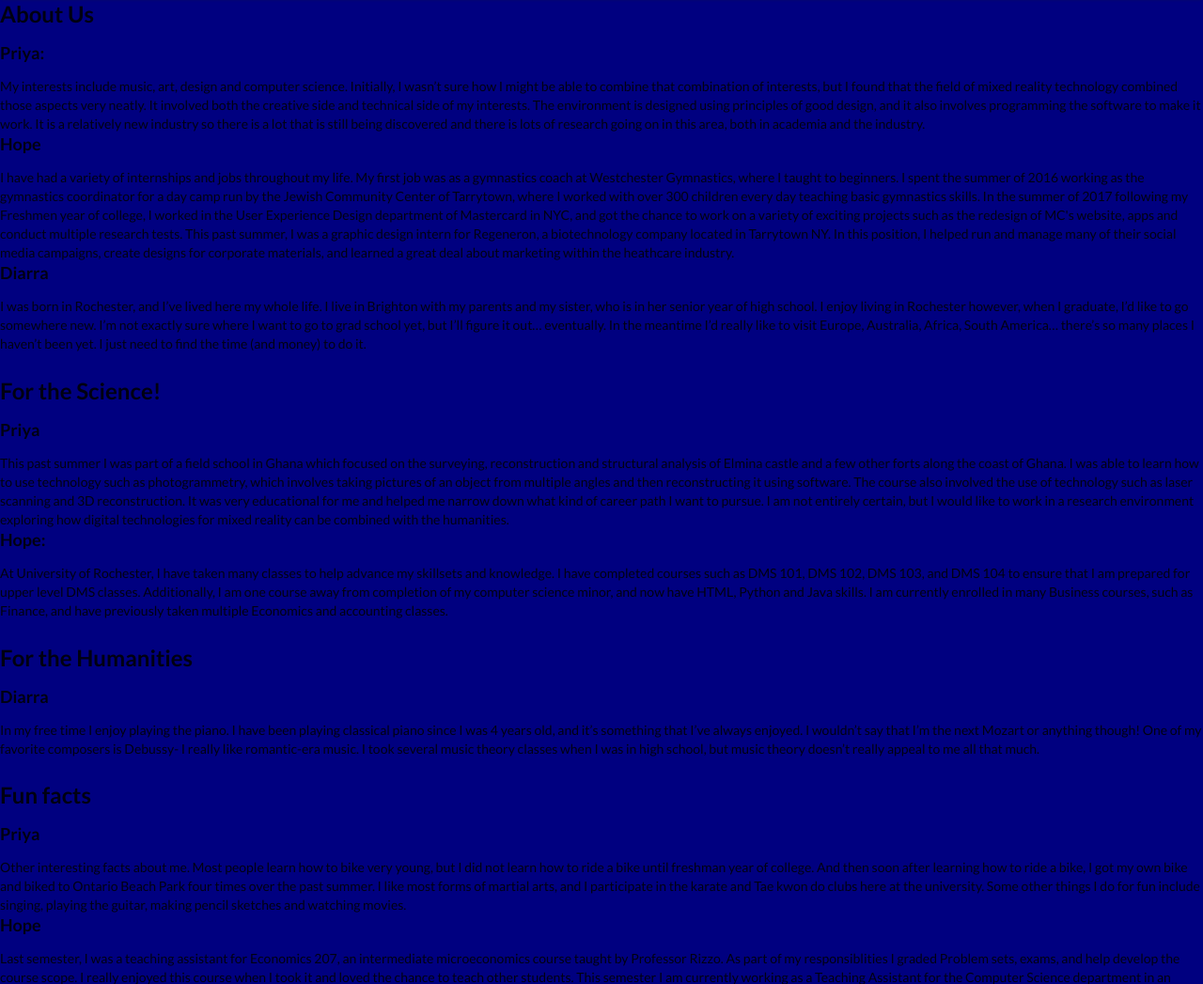
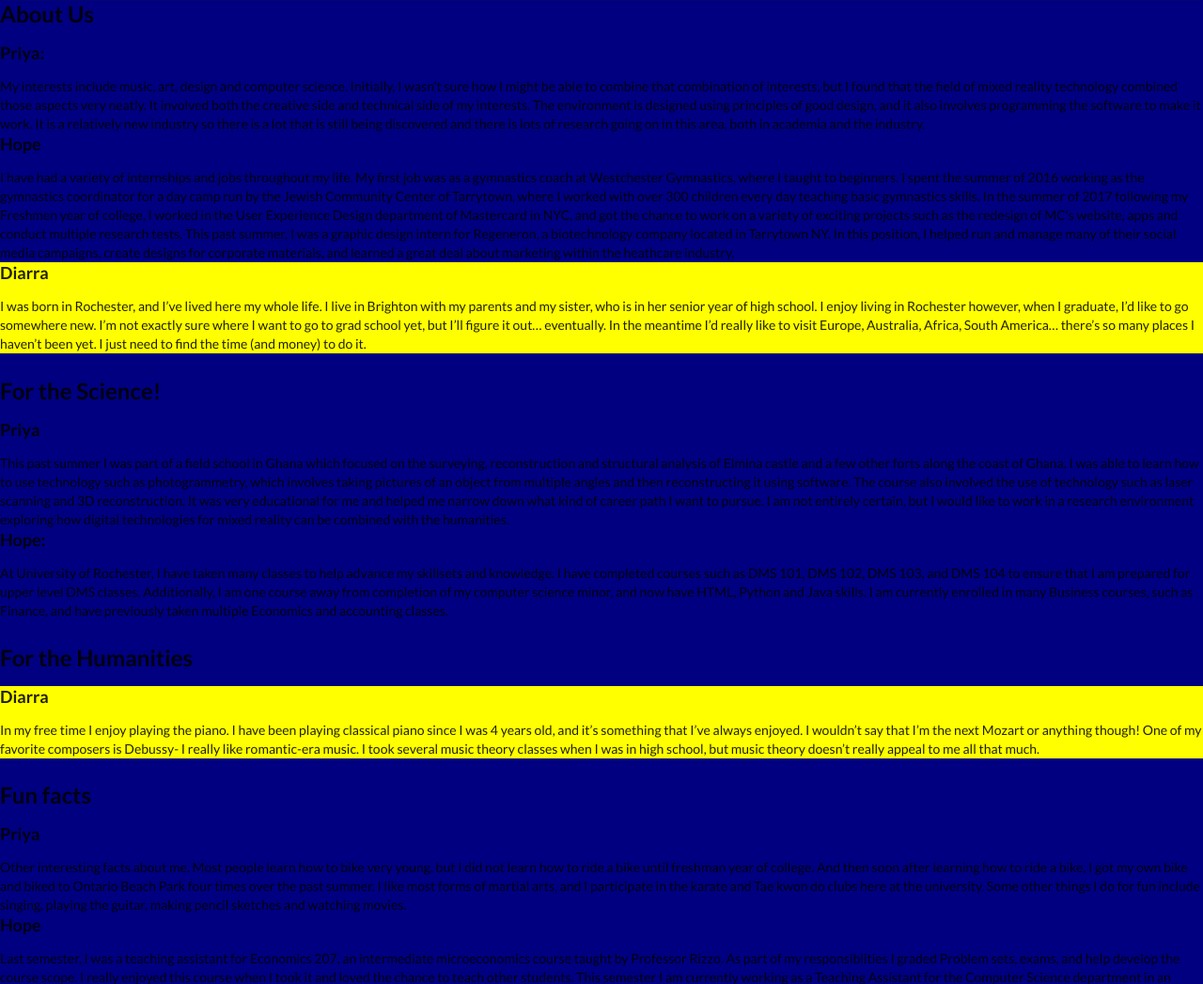
Before and after one commit to famousclark/Toronto, a PHP site: page /priya-hope-diarra.php in a window 1280 px wide. Shown: the part 46-1093 px from the top of the page at 94% size. Run offline with PHP 8.4, Linux system fonts and the light colour scheme; some libraries are stand-ins or nearby versions.

Commit message:
where are these going??

```diff
--- a/css/styles.css
+++ b/css/styles.css
@@ -60,3 +60,7 @@
 .item1, .item2, .item3, .item4, .item5, .item6 {
   padding: 15px;
 }
+
+.item9, .item12 {
+  background-color: yellow;
+}
```
